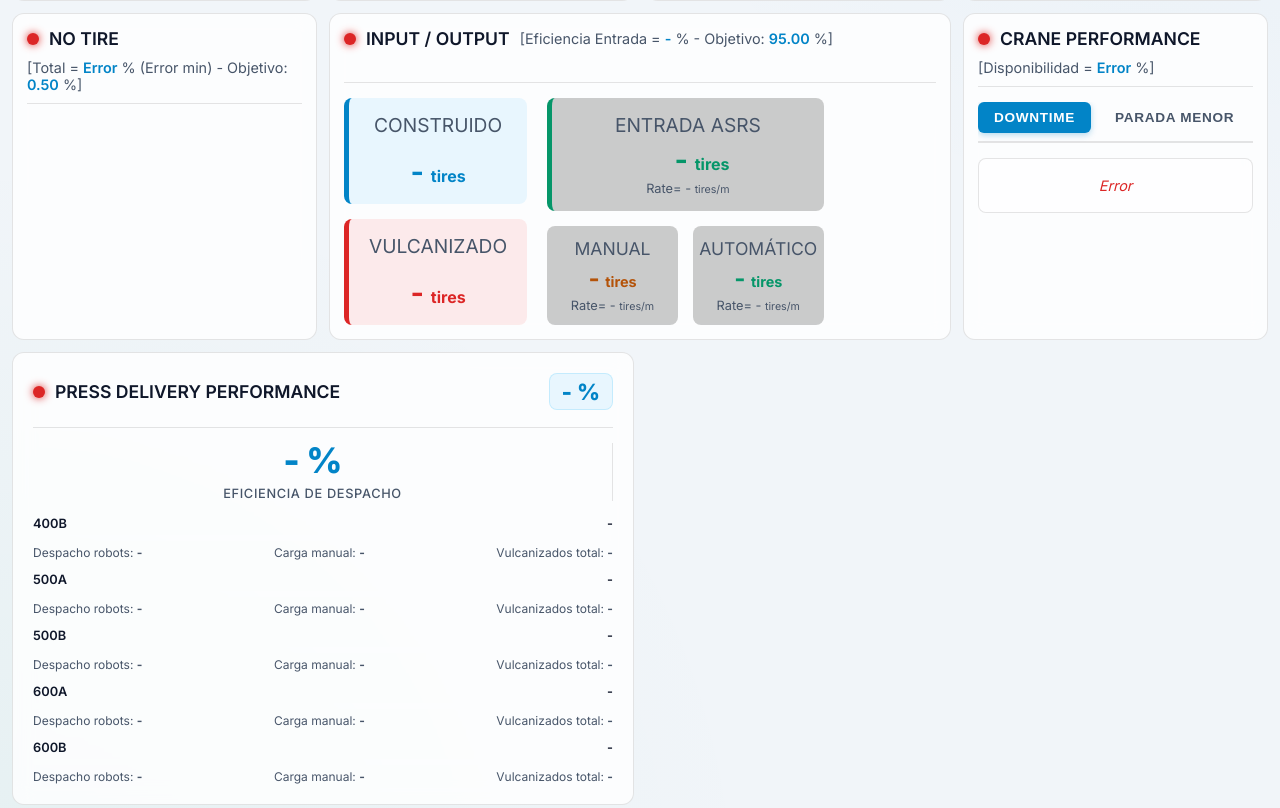
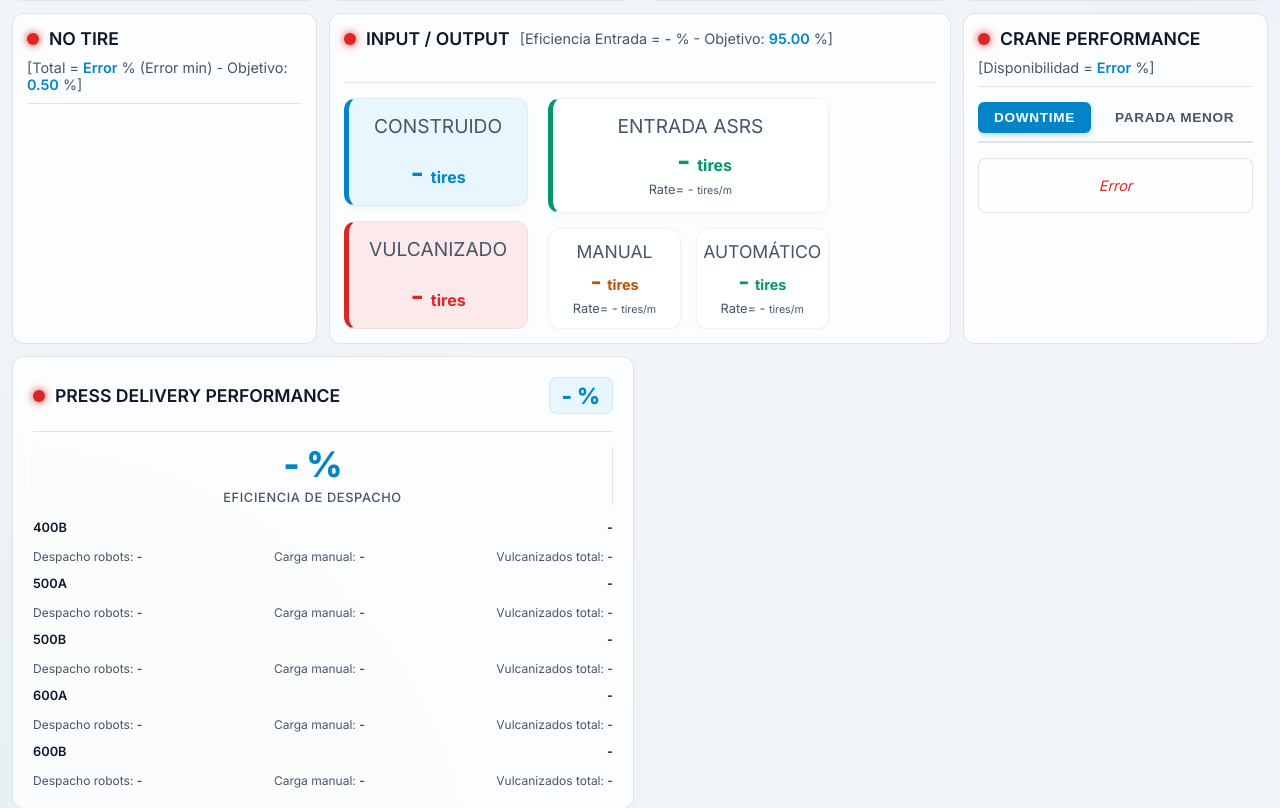
Before and after one commit to Manuel-GY/Dashboard-ASRS, a PHP site: page / in a window 1280 px wide. Shown: the part 503-1311 px from the top of the page. Run offline with PHP 8.4, Linux system fonts and the light colour scheme.

Commit message:
style: apply premium subtle shadows and hover animations to stat boxes

```diff
--- a/static/style.css
+++ b/static/style.css
@@ -425,9 +425,10 @@ body:not(.light-mode) .press-delivery-grid::-webkit-scrollbar-thumb {
 }
 
 .stat-box {
-    background: rgba(0, 0, 0, 0.2);
+    background: rgba(255, 255, 255, 0.6); /* Fondo más limpio para modo claro */
+    border: 1px solid rgba(0,0,0,0.05); /* Borde súper sutil */
     padding: 12px 8px;
-    border-radius: 8px;
+    border-radius: 12px; /* Bordes más redondeados */
     display: flex;
     flex-direction: column;
     align-items: center;
@@ -435,6 +436,13 @@ body:not(.light-mode) .press-delivery-grid::-webkit-scrollbar-thumb {
     gap: 5px;
     flex: 1 1 90px;
     min-width: 85px;
+    box-shadow: 0 4px 6px -1px rgba(0, 0, 0, 0.03); /* Sombra elegante base */
+    transition: transform 0.3s cubic-bezier(0.4, 0, 0.2, 1), box-shadow 0.3s cubic-bezier(0.4, 0, 0.2, 1);
+}
+
+.stat-box:hover {
+    transform: translateY(-4px); /* Se levanta suavemente */
+    box-shadow: 0 10px 15px -3px rgba(0, 0, 0, 0.08); /* Sombra más profunda al levantar */
 }
 
 .stat-box .label {
```
